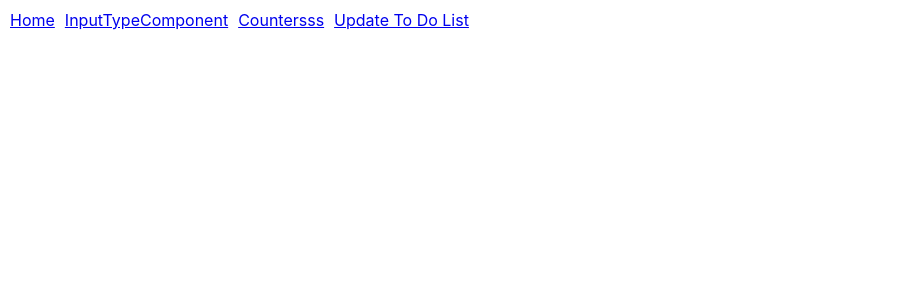
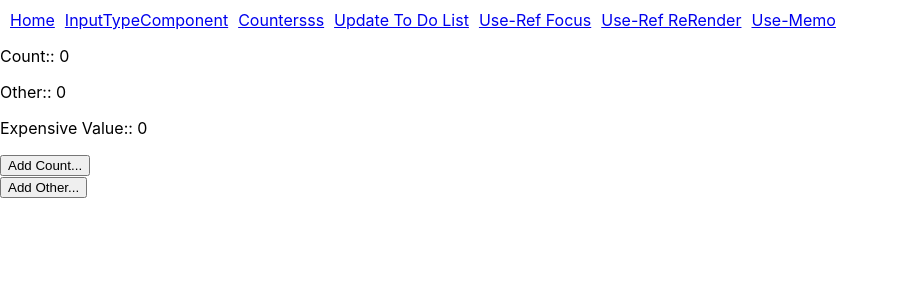
Before and after one commit to skynovicecoder/novice_react_app, a React (Create React App) app: page /use-memo in a window 1280 px wide. Shown: the top 300 px of the page, without its empty margins (0-899 px from the left). Built offline with nearby package versions, Linux system fonts and the light colour scheme.

Commit message:
usememo example

```diff
--- a/src/App.js
+++ b/src/App.js
@@ -2,6 +2,9 @@ import './App.css';
 import InputTypeComponent from './components/InputTypeComponent';
 import Counter from './components/CounterComponent';
 import ToDoList from './components/ToDoListComponent';
+import InputFocus from './components/InputFocusUseRefComponent';
+import ReRenderUseRef from './components/ReRenderUsingRefComponent';
+import UseMemoFunction from './components/UseMemoComponent';
 import Home from './pages/Home';
 import { BrowserRouter as Router, Routes, Route, Link } from "react-router-dom";
 
@@ -13,6 +16,9 @@ function App() {
         <Link to="/input-type" style={{ marginRight: "10px" }}>InputTypeComponent</Link>
         <Link to="/counter" style={{ marginRight: "10px" }}>Countersss</Link>
         <Link to="/update-to-do" style={{ marginRight: "10px" }}>Update To Do List</Link>
+        <Link to="/use-ref" style={{ marginRight: "10px" }}>Use-Ref Focus</Link>
+        <Link to="/use-ref-re-render" style={{ marginRight: "10px" }}>Use-Ref ReRender</Link>
+        <Link to="/use-memo" style={{ marginRight: "10px"}}>Use-Memo</Link>
       </nav>
 
       <Routes>
@@ -20,6 +26,9 @@ function App() {
         <Route path="/input-type" element={<InputTypeComponent />} />
         <Route path="/counter" element={<Counter />} />
         <Route path="/update-to-do" element={<ToDoList />} />
+        <Route path="/use-ref" element={<InputFocus />} />
+        <Route path="/use-ref-re-render" element={<ReRenderUseRef />} />
+        <Route path="/use-memo" element={< UseMemoFunction />} />
       </Routes>
     </Router>
   );
--- /dev/null
+++ b/src/components/InputFocusUseRefComponent.js
@@ -0,0 +1,22 @@
+import {useRef} from "react";
+
+function InputFocus(){
+    const inputRef = useRef(null);
+
+    const handleClick = () => {
+        inputRef.current.focus();
+    }
+
+    return(
+        <div>
+            <div>
+                <input type="text" ref={inputRef} placeholder="Need Focus..."></input>
+            </div>
+            <div>
+                <button onClick={handleClick}>Click Me... To Get to Focus Input... !!!</button>
+            </div>
+        </div>
+    );
+}
+
+export default InputFocus;
--- /dev/null
+++ b/src/components/ReRenderUsingRefComponent.js
@@ -0,0 +1,21 @@
+import { useRef, useState } from "react";
+
+function ReRenderUseRef(){
+const[count, setCount] = useState(0);
+const renderCount = useRef(0);
+
+renderCount.current += 1;  // Updates without causing re-render
+
+return(
+    <div>
+    <p>
+        Button Clicked:: {count} times...!!!
+    </p>
+    <p>
+        Component Rendered :: {renderCount.current} times...!!!
+    </p>
+    <button onClick={()=> setCount(count+1)}>Click Me...!!!</button>
+    </div>
+);
+}
+export default ReRenderUseRef;
--- /dev/null
+++ b/src/components/UseMemoComponent.js
@@ -0,0 +1,36 @@
+import { useMemo, useState} from "react";
+
+function UseMemoFunction() {
+
+    const[count, setCount] = useState(0);
+    const[other, setOther] = useState(0);
+
+    const expensiveValue = useMemo(() => {
+        console.log("Expensive calculation running...");
+        return count*2;
+    },[count]);
+
+    return(
+        <div>
+            <div>
+            <p>
+                Count:: {count}
+            </p>
+            <p>
+                Other:: {other}
+            </p>
+            <p>
+                Expensive Value:: {expensiveValue}
+            </p>
+            </div>
+            <div>
+            <button onClick={()=>setCount(count+1)}>Add Count...</button>
+            </div>
+            <div>
+                <button onClick={()=> setOther(other+1)}>Add Other...</button>
+            </div>
+        </div>
+    );
+}
+
+export default UseMemoFunction;
```
